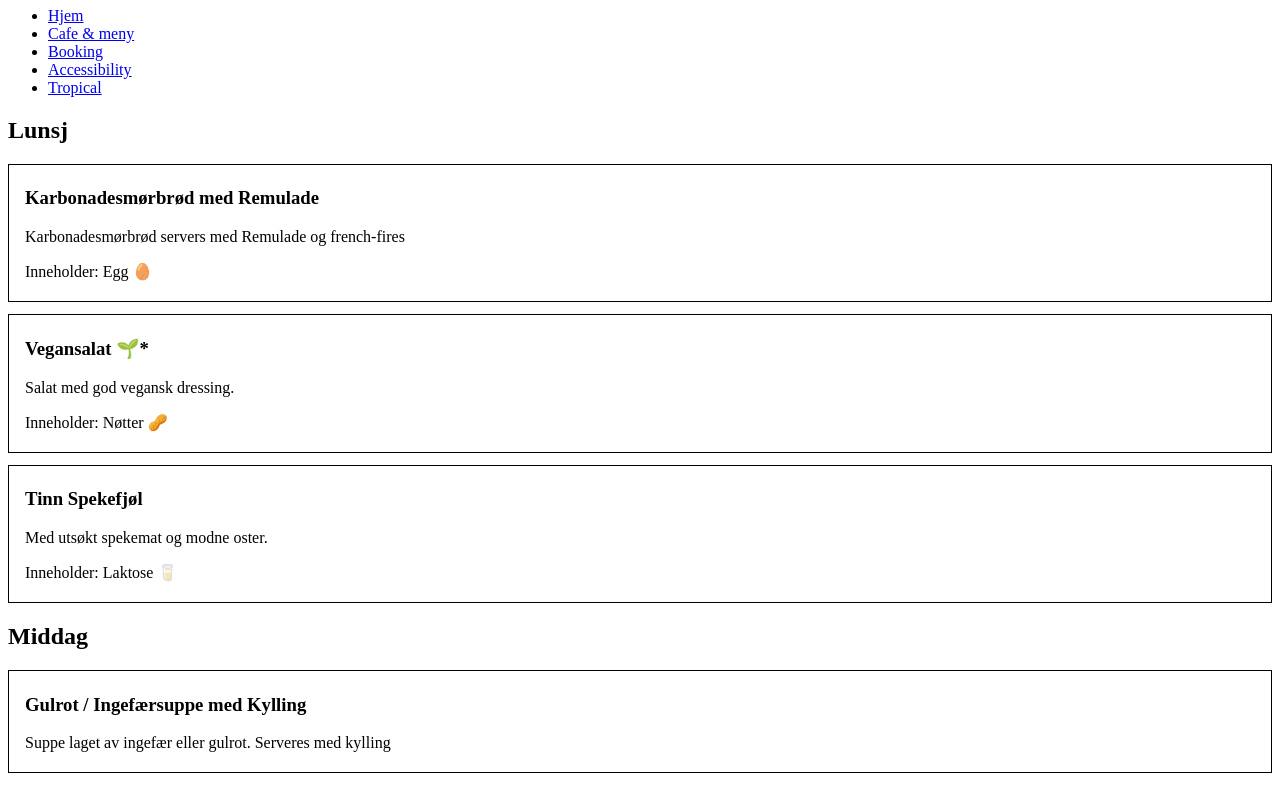
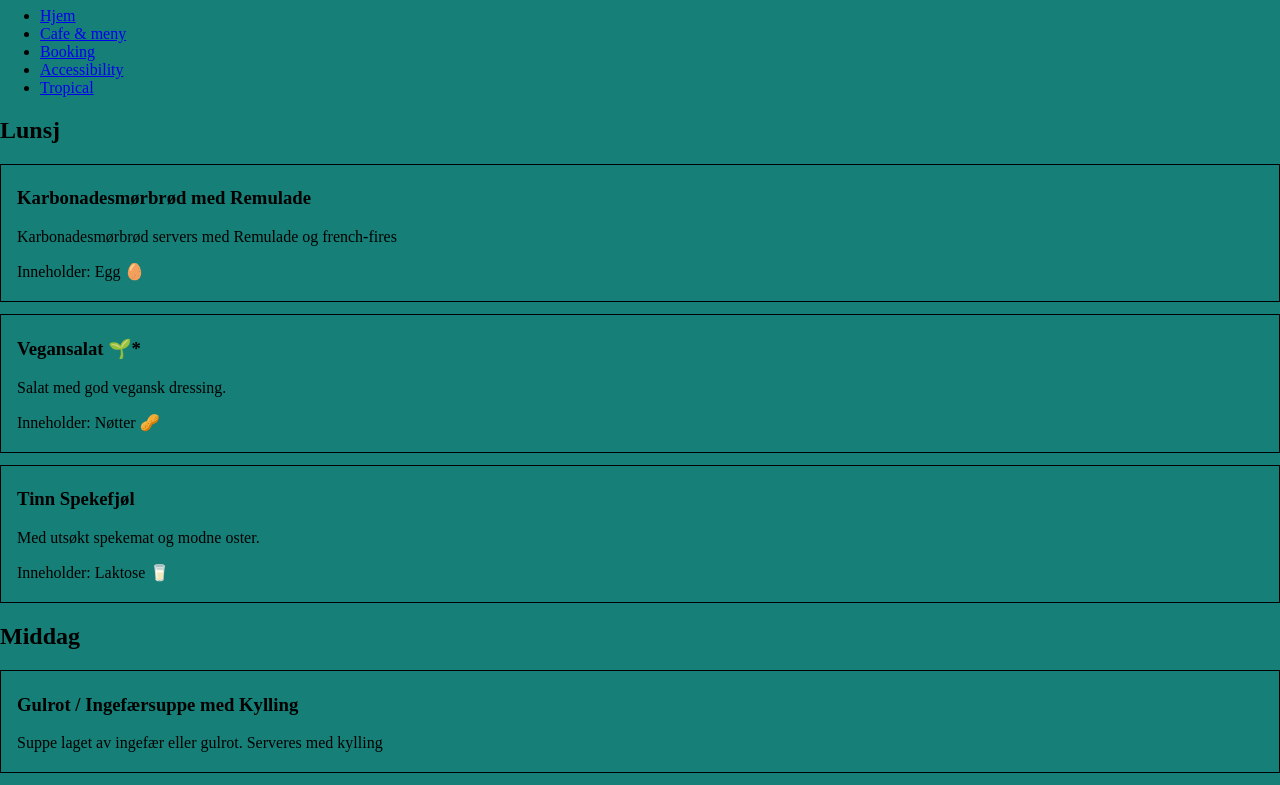
Before and after one commit to s1monb/eksamen-data1200, a plain HTML site: page cafe.html in a window 1280 px wide. Shown: the part 73-858 px from the top of the page. Drawn offline with Linux system fonts and the light colour scheme.

Commit message:
added styles for all pages

```diff
--- a/cafe.html
+++ b/cafe.html
@@ -5,6 +5,9 @@
         <meta http-equiv="X-UA-Compatible" content="IE=edge" />
         <meta name="viewport" content="width=device-width, initial-scale=1.0" />
         <title>Cafe & Meny | Elvebakken Cafe</title>
+        <link rel="stylesheet" href="styles/theme.css" />
+        <link rel="stylesheet" href="styles/global.css" />
+        <link rel="stylesheet" href="styles/pages/cafe.css" />
     </head>
     <body>
         <header class="header">
```
Also changed, not shown: accessibility.html (+3 -0 lines), booking.html (+3 -0 lines), index.html (+3 -0 lines), tropical.html (+3 -0 lines), styles/pages/accessibility.css (added), styles/pages/booking.css (added), styles/pages/cafe.css (renamed from styles/cafe.css), styles/pages/index.css (added), styles/pages/tropical.css (added).
